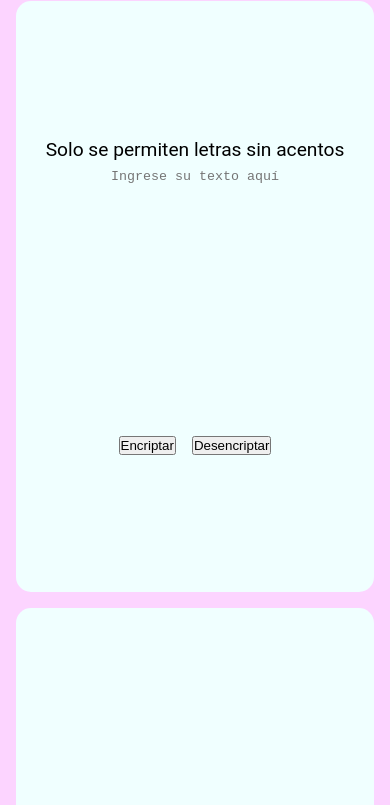
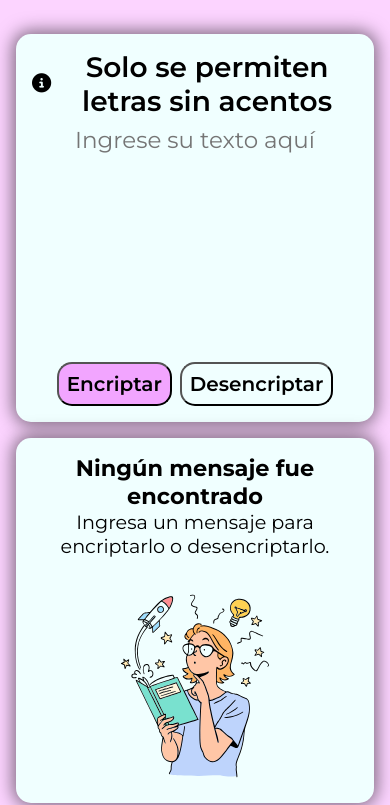
Before and after one commit to Mateo-Ozino/Encriptador-de-texto-OracleONE, a plain HTML site: page index.html in a window 390 px wide. Shown: the part 53-858 px from the top of the page. Drawn offline with Linux system fonts and the light colour scheme.

Commit message:
Añadí más estilos al diseño de la web.
Los botones ahora poseen estilos personalizados, así como las secciones principales. Además añadí media queries para que la web sea responsive. También documenté el código para un mejor entendimiento del mismo.

```diff
--- a/index.html
+++ b/index.html
@@ -4,22 +4,30 @@
     <meta charset="UTF-8">
     <meta http-equiv="X-UA-Compatible" content="IE=edge">
     <meta name="viewport" content="width=device-width, initial-scale=1.0">
+    <!-- Script para el correcto funcionamiento de Font Awesome -->
+    <script src="https://kit.fontawesome.com/2236dd94c9.js" crossorigin="anonymous"></script>
+    <!-- Css principal -->
     <link rel="stylesheet" href="style.css">
     <title>Encriptador de texto</title>
 </head>
 <body>
+    <!-- Encabezado -->
     <header>
         <h1>Encriptador de texto</h1>
     </header>
+    <!-- Contenido principal -->
     <main>
         <section class="seccion seccion-principal">
             <div class="seccion-principal__div-input">
-                <p>Solo se permiten letras sin acentos</p>
+                <div class="seccion-principal__div-info">
+                    <i class="fa-solid fa-circle-info"></i>
+                    <p>Solo se permiten letras sin acentos</p>
+                </div>
                 <textarea type="text" placeholder="Ingrese su texto aquí" id="containerTexto" cols="50" rows="5"></textarea>
             </div>
             <div class="seccion-principal__div-botones">
-                <button id="btnEncriptar">Encriptar</button>
-                <button id="btnDesencriptar">Desencriptar</button>
+                <button id="btnEncriptar" class="btn btn-encriptar">Encriptar</button>
+                <button id="btnDesencriptar" class="btn btn-desencriptar">Desencriptar</button>
             </div>
         </section>
         <section class="seccion seccion-resultado">
@@ -31,13 +39,15 @@
             <div class="seccion__div-image">
                 <img src="images/streamlinehq-get-inspired-bruxelles-999.SVG" alt="">
             </div>
-            <button id="copiarTexto">Copiar</button>
+            <button id="copiarTexto" class="btn btn-copiar">Copiar</button>
         </section>
     </main>
+    <!-- Pie de página -->
     <footer>
         <p>Hecho por Mateo Ozino Caligaris como parte del programa Oracle ONE</p>
     </footer>
 
+    <!-- Script principal -->
     <script src="main.js"></script>
 </body>
 </html>
--- a/main.js
+++ b/main.js
@@ -1,3 +1,4 @@
+//Traigo todos los elementos necesarios del HTML
 const btnDesencriptar = document.querySelector('#btnDesencriptar');
 const btnEncriptar = document.querySelector('#btnEncriptar');
 const btnCopiarTexto = document.querySelector('#copiarTexto');
@@ -5,7 +6,9 @@ const containerTexto = document.querySelector('#containerTexto');
 const containerResultado = document.querySelector('#containerResultado');
 const ilustracion = document.querySelector('.seccion__div-image');
 const aviso = document.querySelector('.seccion-resultado__div-aviso');
+const seccionResultado = document.querySelector('.seccion-resultado');
 
+//Declaro una expresión regular para validar los caracteres permitidos
 const CARACTERES_PERMITIDOS = /^[a-zA-Z !ñ]+$/;
 
 //Claves de encriptacion:
@@ -18,9 +21,11 @@ La letra "u" es convertida para "ufat"
 */
 btnCopiarTexto.style.display = 'none';
 
+//Esta funcion se ejecuta cuando se hace click en el boton encriptar. Lleva a cabo la encriptacion.
 function encriptar() {
     let texto = containerTexto.value;
     let resultado = '';
+    //Antes de encriptar, se verifica que el texto no tenga caracteres no permitidos.
     if (texto.match(CARACTERES_PERMITIDOS)) {
         for (let i = 0; i < texto.length; i++) {
             let letras = texto[i].toLowerCase();
@@ -45,7 +50,9 @@ function encriptar() {
                     break;
             }
         }
+        //Se llevan a cabo los cambios en el html y el css.
         containerResultado.innerHTML = resultado;
+        seccionResultado.classList.add('seccion-resultado-nueva');
         ilustracion.style.display = 'none';
         aviso.style.display = 'none';
         btnCopiarTexto.style.display = 'block';
@@ -54,16 +61,20 @@ function encriptar() {
     }
 }
 
+//Esta funcion se ejecuta cuando se hace click en el boton desencriptar. Lleva a cabo la desencriptacion.
 function desencriptar() {
     let texto = containerTexto.value;
     let resultado = '';
     let palabras = texto.split(' ');
+    //Antes de desencriptar, se verifica que el texto no tenga caracteres no permitidos.
     if (texto.match(CARACTERES_PERMITIDOS)) {
         for (let palabra of palabras) {
             resultado += palabra.replace(/enter/gi, 'e').replace(/imes/gi, 'i').replace(/ai/gi, 'a').replace(/ober/gi, 'o').replace(/ufat/gi, 'u');
             resultado += ' ';
         }
+        //Se llevan a cabo los cambios en el html y el css.
         containerResultado.innerHTML = resultado;
+        seccionResultado.classList.add('seccion-resultado-nueva');
         ilustracion.style.display = 'none';
         aviso.style.display = 'none';
         btnCopiarTexto.style.display = 'block';
@@ -72,11 +83,13 @@ function desencriptar() {
     }
 }
 
+//Esta funcion se ejecuta cuando se hace click en el boton copiar texto. Lleva a cabo la copia del texto al clipboard.
 function copiarTexto() {
     let texto = containerResultado.innerHTML;
     navigator.clipboard.writeText(texto);
 }
 
+//Eventos de los botones
 btnEncriptar.addEventListener('click', encriptar);
 btnDesencriptar.addEventListener('click', desencriptar);
 btnCopiarTexto.addEventListener('click', copiarTexto);
--- a/style.css
+++ b/style.css
@@ -1,7 +1,10 @@
+@import url('https://fonts.googleapis.com/css2?family=Montserrat:ital,wght@0,100;0,200;0,300;0,400;0,500;0,600;0,700;0,800;0,900;1,100;1,200;1,300;1,400;1,500;1,600;1,700;1,800;1,900&display=swap');
+
 * {
     margin: 0;
     padding: 0;
     box-sizing: border-box;
+    font-family: 'Montserrat', sans-serif;
 }
 
 img {
@@ -20,24 +23,47 @@ main {
     align-items: center;
     gap: 1rem;
     margin: 1rem;
+    padding-top: 2rem;
+}
+
+h1 {
+    font-size: 2rem;
+    font-weight: 700;
+    text-align: center;
 }
 
 .seccion {
     font-size: larger;
-    width: 50%;
     display: flex;
     flex-direction: column;
     justify-content: center;
     align-items: center;
     gap: 1rem;
     padding: 1rem;
+    box-shadow: 0px 0px 17px 3px rgba(0,0,0,0.51);
+    -webkit-box-shadow: 0px 0px 17px 3px rgba(0,0,0,0.51);
+    -moz-box-shadow: 0px 0px 17px 3px rgba(0,0,0,0.51);
 }
 
 .seccion-principal {
-    gap: 12rem;
-    height: 70vh;
+    width: 70%;
+    gap: 6rem;
     background-color: azure;
     border-radius: 15px;
+}
+
+.seccion-principal__div-info {
+    display: flex;
+    justify-content: center;
+    align-items: center;
+    gap: 5px;
+}
+
+.seccion-principal__div-info > p {
+    text-align: center;
+    font-size: 28px;
+    font-weight: 600;
+    user-select: none;
 }
 
 .seccion-principal__div-input {
@@ -55,6 +81,7 @@ main {
     border: none;
     background: none;
     text-align: center;
+    font-size: 23px;
 }
 
 .seccion-principal__div-input > input:active {
@@ -69,24 +96,68 @@ main {
 }
 
 .seccion-resultado {
-    height: 70vh;
+    width: 30%;
     background-color: azure;
     border-radius: 15px;
 }
 
+.seccion-resultado-nueva {
+    gap: 16rem;
+}
+
+.seccion-resultado__div-aviso {
+    text-align: center;
+    user-select: none;
+}
+
 #containerResultado {
     text-align: center;
+    font-size: 25px;
 }
 
 .seccion__div-image {
-    width: 25%;
+    width: 12rem;
+}
+
+.btn {
+    padding: .5rem;
+    border-radius: 15px;
+    cursor: pointer;
+    font-size: 23px;
+    font-weight: 600;
+}
+
+.btn-encriptar {
+    background-color: #f200ff5a;
+}
+
+.btn-encriptar:hover {
+    background-color: #f200ff;
+    color: white;
+    transition: all .25s ease;
+}
+
+.btn-desencriptar, .btn-copiar {
+    background-color: transparent;
+}
+
+.btn-desencriptar:hover, .btn-copiar:hover {
+    background-color: #f200ff;
+    color: white;
+    transition: all .25s ease;
 }
 
 footer {
-    height: 100%;
     display: flex;
     justify-content: center;
     align-items: flex-end;
+    padding: 1rem;
+    padding-top: 5.5rem;
+}
+
+footer > p {
+    font-size: 1rem;
+    text-align: center;
 }
 
 @media only screen and (max-width: 768px) {
@@ -97,4 +168,18 @@ footer {
     .seccion {
         width: 100%;
     }
+
+    footer {
+        padding-top: 1rem;
+    }
 }
+
+@media only screen and (max-width: 425px) {
+    .seccion-principal__div-botones {
+        gap: .5rem;
+    }
+
+    .btn {
+        font-size: 20px;;
+    }
+}
```
